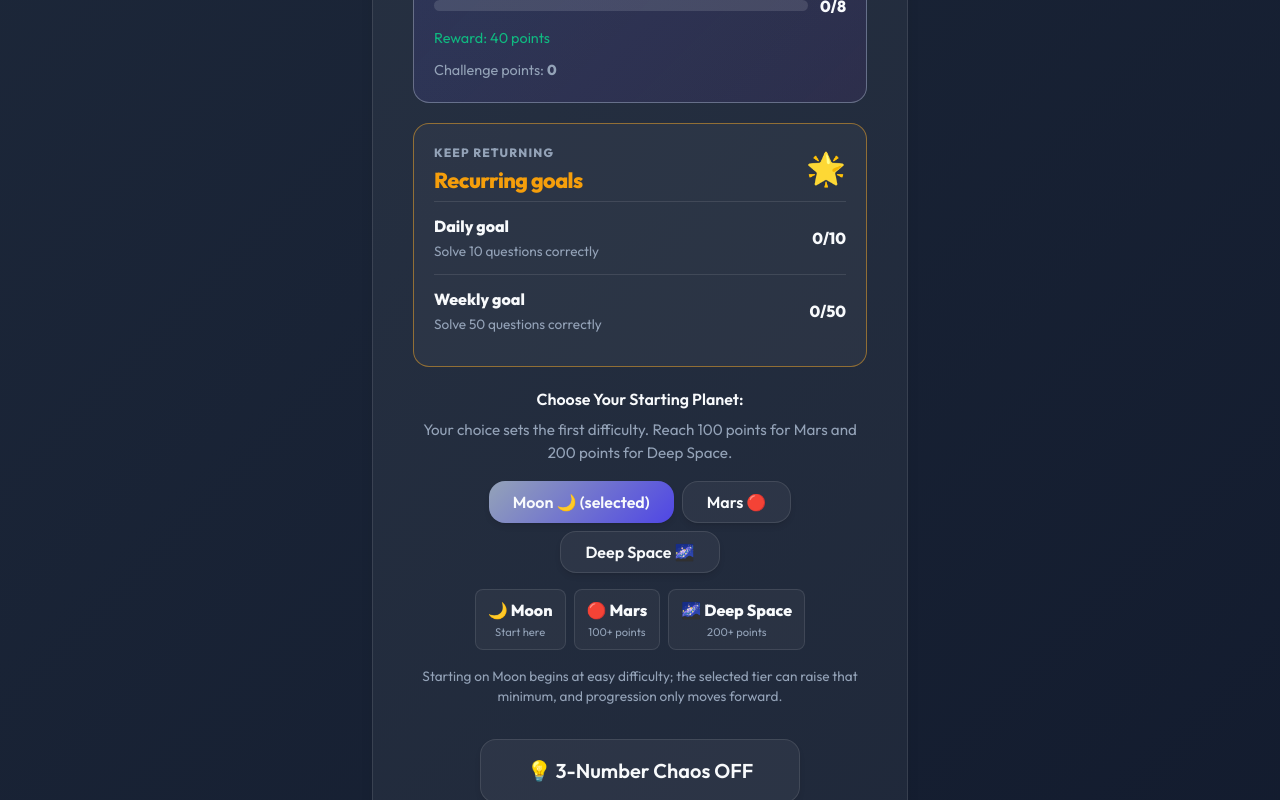
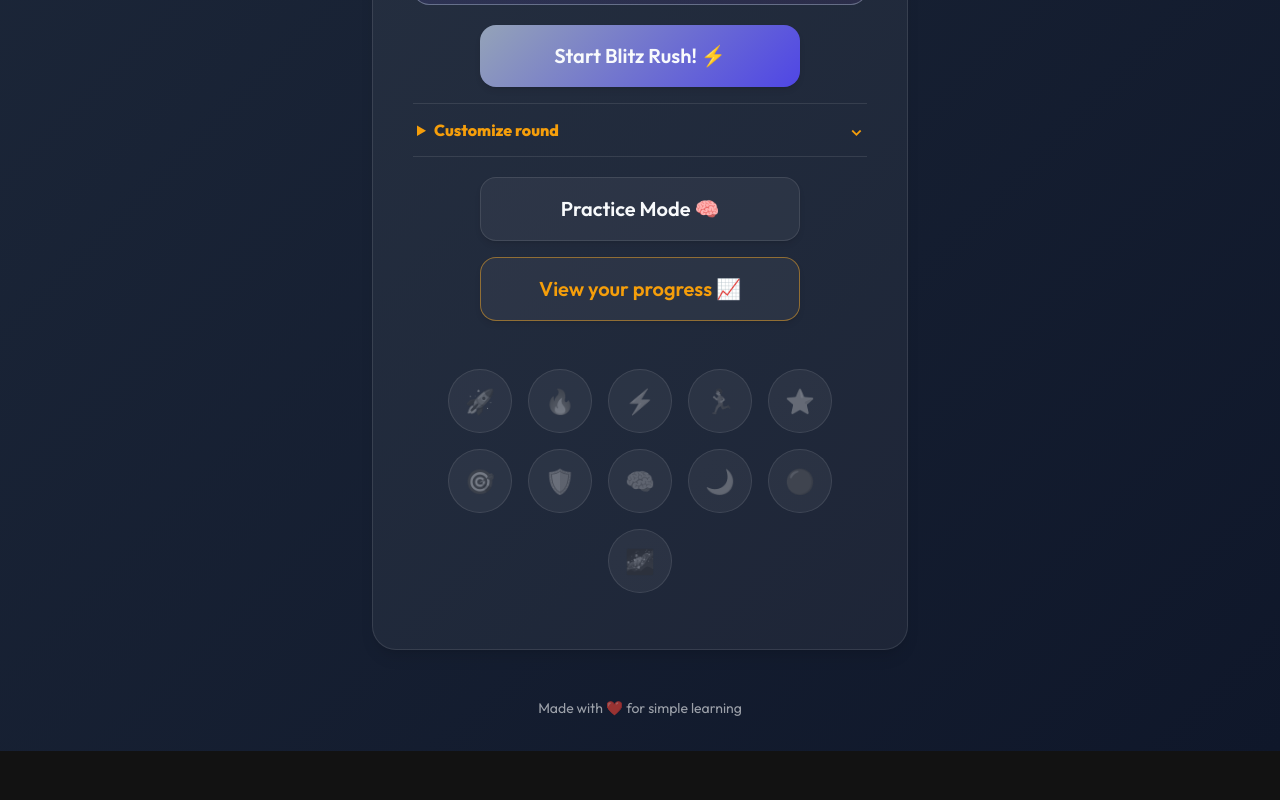
Before and after one commit to toanle88/NumberRush, a React (Vite) app: page / in a window 1280 px wide. Shown: the part 560-1360 px from the top of the page. After the commit the page ends 1311 px from the top, so only its background shows below. Built offline with nearby package versions, Linux system fonts and the light colour scheme.

Commit message:
fix: resolve issue #16

```diff
--- a/src/App.css
+++ b/src/App.css
@@ -20,8 +20,7 @@
   border-color: color-mix(in srgb, var(--color-secondary) 45%, var(--card-border));
 }
 
-.daily-challenge-card,
-.recurring-goals {
+.daily-challenge-card {
   width: 100%;
   max-width: 38rem;
   margin: 0 auto 1.25rem;
@@ -30,11 +29,6 @@
   border-radius: var(--radius-md);
   background: linear-gradient(135deg, rgba(99, 102, 241, 0.14), rgba(168, 85, 247, 0.08));
   text-align: left;
-}
-
-.recurring-goals {
-  border-color: color-mix(in srgb, var(--color-secondary) 45%, var(--card-border));
-  background: rgba(255, 255, 255, 0.04);
 }
 
 .daily-challenge-heading {
@@ -376,6 +370,63 @@
   margin: 0 auto;
   display: grid;
   gap: 1rem;
+}
+
+.primary-action {
+  max-width: 320px;
+  margin: 0 auto 1rem;
+}
+
+.primary-action button {
+  width: 100%;
+}
+
+.mode-selection .progress-link {
+  margin: 0;
+}
+
+.customize-round {
+  width: 100%;
+  max-width: 38rem;
+  margin: 0 auto 1.25rem;
+  border-top: 1px solid var(--card-border);
+  border-bottom: 1px solid var(--card-border);
+  text-align: left;
+}
+
+.customize-round summary {
+  padding: 0.9rem 0.25rem;
+  color: var(--color-secondary);
+  cursor: pointer;
+  font-weight: 700;
+  list-style-position: inside;
+}
+
+.customize-round summary:focus-visible {
+  outline: 2px solid var(--color-primary);
+  outline-offset: 3px;
+}
+
+.customize-round summary span {
+  float: right;
+  transition: transform 0.2s ease;
+}
+
+.customize-round[open] summary span {
+  transform: rotate(180deg);
+}
+
+.customize-round-content {
+  display: grid;
+  gap: 1.5rem;
+  padding: 0.25rem 0 1.25rem;
+}
+
+.planet-choice-grid {
+  display: flex;
+  justify-content: center;
+  gap: 0.5rem;
+  flex-wrap: wrap;
 }
 
 /* GameBoard Styles */
@@ -950,10 +1001,7 @@
 }
 
 .stat-card {
-  background: rgba(255, 255, 255, 0.05);
   padding: 1rem;
-  border-radius: var(--radius-md);
-  border: 1px solid var(--card-border);
   display: flex;
   flex-direction: column;
   gap: 0.25rem;
--- a/src/App.tsx
+++ b/src/App.tsx
@@ -9,7 +9,7 @@ import BadgeItem from './components/BadgeItem';
 import ProgressDashboard from './components/ProgressDashboard';
 import SettingsModal from './components/SettingsModal';
 import { getPlanet, PLANETS } from './utils/planetProgression';
-import { DAILY_GOAL, getChallengeProgress, WEEKLY_GOAL } from './utils/dailyChallenges';
+import { getChallengeProgress } from './utils/dailyChallenges';
 import { playCorrectSound, playIncorrectSound, playFinishSound, playTickSound, playCelebrationSound } from './utils/soundEffects';
 import { getSystemReducedMotionPreference, readAccessibilityPreferences, saveAccessibilityPreferences, triggerHaptic } from './utils/accessibility';
 import type { AccessibilityPreferences } from './utils/accessibility';
@@ -294,17 +294,13 @@ function App() {
         <div className="game-container">
           {status === 'idle' && (
             view === 'progress' ? (
-              <ProgressDashboard metrics={progressMetrics} onBack={() => setView('home')} />
+              <ProgressDashboard metrics={progressMetrics} recurringProgress={recurringProgress} onBack={() => setView('home')} />
             ) : (
               <div className="dashboard animate-pop">
               <div className="best-stats">
                 <div className="stat-card"><span>High Score</span><strong>{highScore}</strong></div>
                 <div className="stat-card"><span>Best Streak</span><strong>{bestStreak}</strong></div>
               </div>
-
-              <button type="button" className="progress-link" onClick={() => setView('progress')}>
-                View your progress 📈
-              </button>
 
               <section className="daily-challenge-card" aria-labelledby="daily-challenge-heading">
                 <div className="daily-challenge-heading">
@@ -336,40 +332,19 @@ function App() {
                 <p className="challenge-points">Challenge points: <strong>{recurringProgress.points}</strong></p>
               </section>
 
-              <section className="recurring-goals" aria-labelledby="recurring-goals-heading">
-                <div className="daily-challenge-heading">
-                  <div>
-                    <p className="eyebrow">Keep returning</p>
-                    <h2 id="recurring-goals-heading">Recurring goals</h2>
+              <div className="primary-action">
+                <button type="button" className="primary" onClick={() => handleStart('blitz')}>Start Blitz Rush! ⚡</button>
               </div>
-                  <span className="challenge-icon" aria-hidden="true">🌟</span>
-                </div>
-                {[{
-                  ...DAILY_GOAL,
-                  progress: recurringProgress.dailyCorrectAnswers,
-                }, {
-                  ...WEEKLY_GOAL,
-                  progress: recurringProgress.weeklyCorrectAnswers,
-                }].map(goal => {
-                  const progress = Math.min(goal.progress, goal.target);
-                  return (
-                    <div className="goal-row" key={goal.id}>
-                      <div>
-                        <strong>{goal.title}</strong>
-                        <span>{goal.description}</span>
-                      </div>
-                      <strong>{progress}/{goal.target}{progress >= goal.target ? ' ✓' : ''}</strong>
-                    </div>
-                  );
-                })}
-              </section>
 
-              <div className="level-selector" style={{ marginBottom: '2rem' }}>
+              <details className="customize-round">
+                <summary>Customize round <span aria-hidden="true">⌄</span></summary>
+                <div className="customize-round-content">
+                  <div className="level-selector">
                     <p className="selector-title">Choose Your Starting Planet:</p>
                     <p className="selector-description">
                       Your choice sets the first difficulty. Reach 100 points for Mars and 200 points for Deep Space.
                     </p>
-                <div style={{ display: 'flex', gap: '0.5rem', justifyContent: 'center', flexWrap: 'wrap' }}>
+                    <div className="planet-choice-grid">
                       {PLANETS.map(planet => (
                         <button
                           type="button"
@@ -377,7 +352,6 @@ function App() {
                           className={selectedLevel === planet.level ? 'primary' : ''}
                           onClick={() => setSelectedLevel(planet.level)}
                           aria-pressed={selectedLevel === planet.level}
-                      style={{ padding: '0.5rem 1.5rem' }}
                         >
                           {planet.name} {planet.icon}{selectedLevel === planet.level ? ' (selected)' : ''}
                         </button>
@@ -396,19 +370,18 @@ function App() {
                     </p>
                   </div>
 
-              <div className="advanced-toggle" style={{ marginBottom: '2rem' }}>
+                  <div className="advanced-toggle">
                     <button
                       type="button"
                       className={isAdvanced ? 'primary' : ''}
                       aria-pressed={isAdvanced}
                       onClick={() => setIsAdvanced(!isAdvanced)}
-                  style={{ width: '100%', maxWidth: '320px' }}
                     >
                       {isAdvanced ? '🔥 3-Number Chaos ON' : '💡 3-Number Chaos OFF'}
                     </button>
                   </div>
 
-              <fieldset className="level-selector operator-selector" style={{ marginBottom: '2rem' }}>
+                  <fieldset className="level-selector operator-selector">
                     <legend className="selector-title">Choose Operators</legend>
                     <p className="selector-description">Pick one or more operations for this round.</p>
                     <div className="choice-grid" role="group" aria-label="Math operators">
@@ -433,7 +406,7 @@ function App() {
                     </div>
                   </fieldset>
 
-              <fieldset className="level-selector difficulty-selector" style={{ marginBottom: '2rem' }}>
+                  <fieldset className="level-selector difficulty-selector">
                     <legend className="selector-title">Choose Difficulty</legend>
                     <p className="selector-description">The tier sets operand ranges and the starting Blitz timer. Performance can move the tier up or down; Settings can override the timer.</p>
                     <div className="choice-grid" role="group" aria-label="Difficulty tier">
@@ -450,10 +423,14 @@ function App() {
                       ))}
                     </div>
                   </fieldset>
+                </div>
+              </details>
 
               <div className="mode-selection">
-                <button type="button" className="primary" onClick={() => handleStart('blitz')}>Start Blitz Rush! ⚡</button>
                 <button type="button" onClick={() => handleStart('practice')}>Practice Mode 🧠</button>
+                <button type="button" className="progress-link" onClick={() => setView('progress')}>
+                  View your progress 📈
+                </button>
               </div>
 
               <div className="badge-gallery">
--- a/src/components/ProgressDashboard.tsx
+++ b/src/components/ProgressDashboard.tsx
@@ -1,8 +1,11 @@
 import type { ProgressMetrics, ProgressSession } from '../utils/progress';
 import type { DifficultyTier, Operation } from '../utils/mathLogic';
+import { DAILY_GOAL, WEEKLY_GOAL } from '../utils/dailyChallenges';
+import type { RecurringProgress } from '../utils/dailyChallenges';
 
 interface ProgressDashboardProps {
   metrics: ProgressMetrics;
+  recurringProgress: RecurringProgress;
   onBack: () => void;
 }
 
@@ -42,7 +45,37 @@ const SessionRow = ({ session }: { session: ProgressSession }) => (
   </li>
 );
 
-function ProgressDashboard({ metrics, onBack }: ProgressDashboardProps) {
+const RecurringGoals = ({ recurringProgress }: { recurringProgress: RecurringProgress }) => (
+  <section className="progress-panel goals-panel" aria-labelledby="recurring-goals-heading">
+    <div className="daily-challenge-heading">
+      <div>
+        <p className="eyebrow">Keep returning</p>
+        <h3 id="recurring-goals-heading">Recurring goals</h3>
+      </div>
+      <span className="challenge-icon" aria-hidden="true">🌟</span>
+    </div>
+    {[{
+      ...DAILY_GOAL,
+      progress: recurringProgress.dailyCorrectAnswers,
+    }, {
+      ...WEEKLY_GOAL,
+      progress: recurringProgress.weeklyCorrectAnswers,
+    }].map(goal => {
+      const progress = Math.min(goal.progress, goal.target);
+      return (
+        <div className="goal-row" key={goal.id}>
+          <div>
+            <strong>{goal.title}</strong>
+            <span>{goal.description}</span>
+          </div>
+          <strong>{progress}/{goal.target}{progress >= goal.target ? ' ✓' : ''}</strong>
+        </div>
+      );
+    })}
+  </section>
+);
+
+function ProgressDashboard({ metrics, recurringProgress, onBack }: ProgressDashboardProps) {
   if (metrics.totalSessions === 0) {
     return (
       <section className="progress-dashboard" aria-labelledby="progress-title">
@@ -59,6 +92,7 @@ function ProgressDashboard({ metrics, onBack }: ProgressDashboardProps) {
           <p>Finish a round and your accuracy, speed, and practice history will appear here.</p>
           <button type="button" className="primary" onClick={onBack}>Start your first round</button>
         </div>
+        <RecurringGoals recurringProgress={recurringProgress} />
       </section>
     );
   }
@@ -79,6 +113,8 @@ function ProgressDashboard({ metrics, onBack }: ProgressDashboardProps) {
         <div className="progress-metric"><span>Average response</span><strong>{formatResponseTime(metrics.averageResponseTimeMs)}</strong><small>Across all answers</small></div>
         <div className="progress-metric"><span>Questions solved</span><strong>{metrics.questionsSolved}</strong><small>{metrics.totalSessions} {metrics.totalSessions === 1 ? 'session' : 'sessions'}</small></div>
       </div>
+
+      <RecurringGoals recurringProgress={recurringProgress} />
 
       {metrics.trend && (
         <div className="progress-trend" role="status">
```
Also changed, not shown: 1 other file (tests, documents, lock files or other folders). Lines whose indentation alone changed are shown as unchanged.
